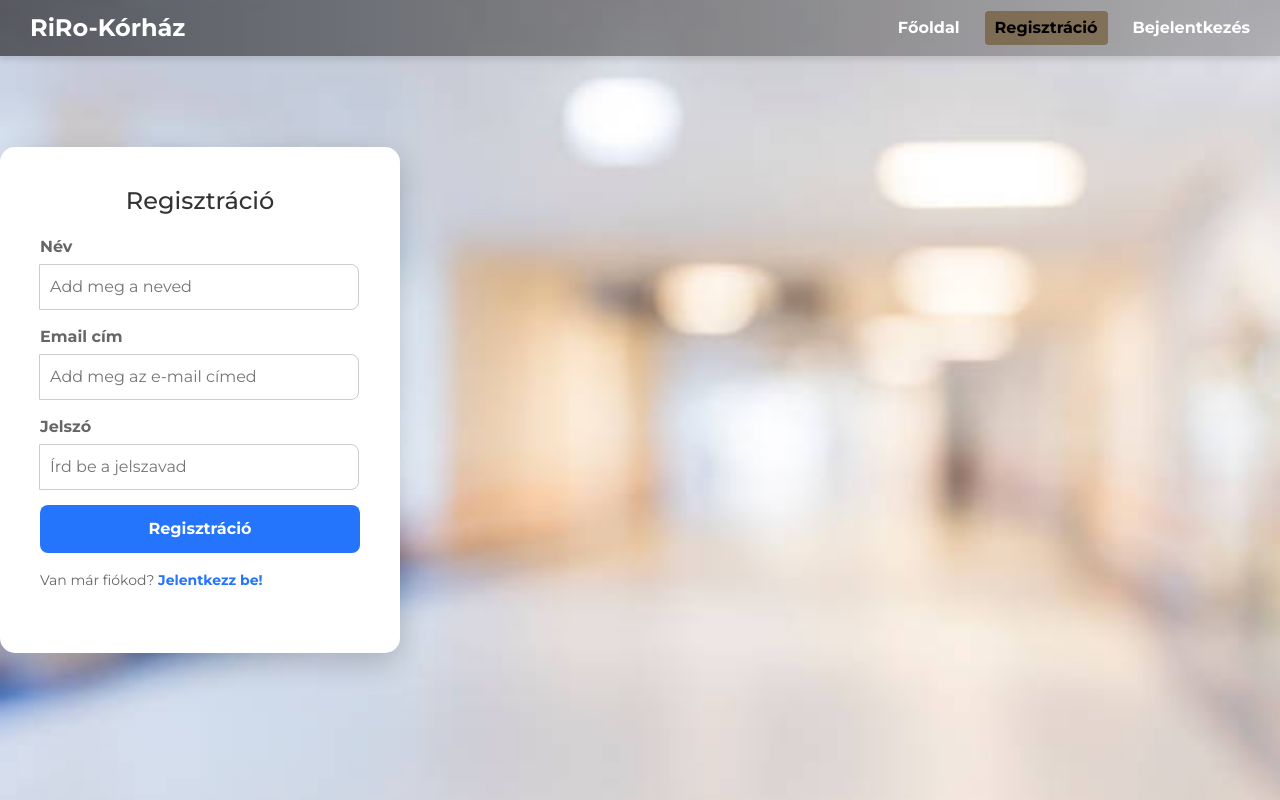
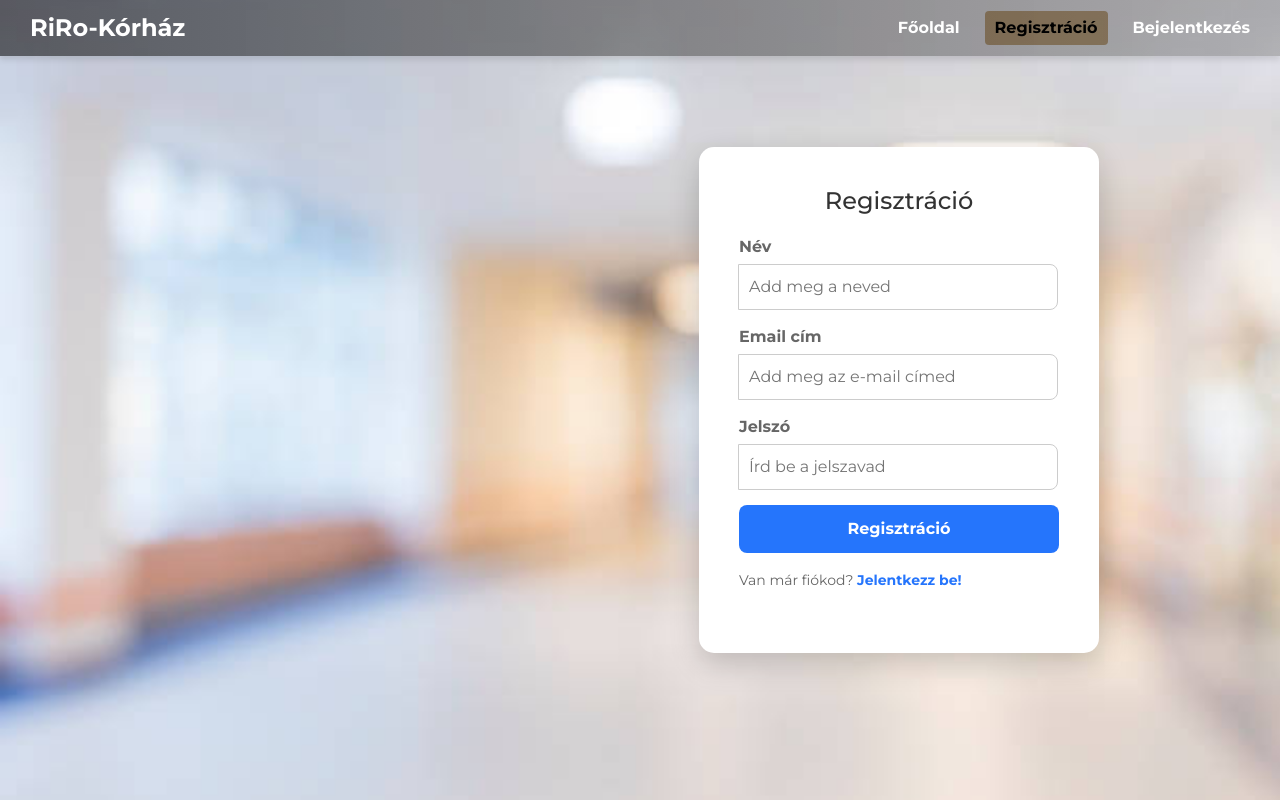
Before and after one commit to venti69/RiRo, a React (Vite) app in the folder client/: page /register in a window 1280 px wide. Built offline with nearby package versions, Linux system fonts and the light colour scheme.

Commit message:
adatokszarszag

```diff
--- a/client/package.json
+++ b/client/package.json
@@ -14,6 +14,7 @@
     "@types/leaflet": "^1.9.14",
     "axios": "^1.7.7",
     "bootstrap": "^5.3.3",
+    "datetime": "^0.0.3",
     "leaflet": "^1.9.4",
     "mapbox-gl": "^3.8.0",
     "react": "^18.3.1",
--- a/client/src/Signup.jsx
+++ b/client/src/Signup.jsx
@@ -45,7 +45,7 @@ function Signup() {
 
     return (
         <div className="signup-container">
-            <div className="signup-card">
+            <div className="signup-card" style={{textAlign: "center"}}>
                 <h2 className="signup-title">Regisztráció</h2>
                 <form onSubmit={handleSubmit}>
                     <div className="input-group">
--- a/client/src/css/Signup.css
+++ b/client/src/css/Signup.css
@@ -12,12 +12,13 @@
 
   /* Központi kártya */
   .signup-card {
+    text-align: center !important;
+    margin-left: 699px;
     background: #ffffff;
     padding: 40px;
     border-radius: 15px;
     box-shadow: 0 10px 30px rgba(0, 0, 0, 0.2);
     width: 400px;
-    text-align: center;
     animation: fadeIn 0.8s ease-out;
   }
 
--- a/client/src/css/Adatok.css
+++ b/client/src/pages/Adatok/Adatok.css
@@ -63,6 +63,16 @@
   grid-template-columns: repeat(2,1fr);
 
 }
+.adatok-card {
+  text-align: center;
+  /* margin-left: 699px; */
+  background: #ffffff;
+  padding: 40px;
+  border-radius: 15px;
+  box-shadow: 0 10px 30px rgba(0, 0, 0, 0.2);
+  width: 400px;
+  animation: fadeIn 0.8s ease-out;
+}
 
   @media (max-width: 768px) {
     .form-container {
--- a/client/src/pages/Adatok/Adatok.jsx
+++ b/client/src/pages/Adatok/Adatok.jsx
@@ -1,5 +1,5 @@
 import { useState, useEffect } from 'react';
-import '../../css/Adatok.css';
+import './Adatok.css';
 import { useNavigate } from 'react-router-dom';
 
 const Adatok = () => {
@@ -100,7 +100,8 @@ const Adatok = () => {
 
     return (
         <div className="signup-container">
-            <div className="signup-card">
+            <div className="adatok-card">
+
                 <h2 className="signup-title">Adatok felvétele</h2>
                 <form onSubmit={kiegeszit}>
                     <div className="input-group">
```
Also changed, not shown: 1 other file (tests, documents, lock files or other folders).
